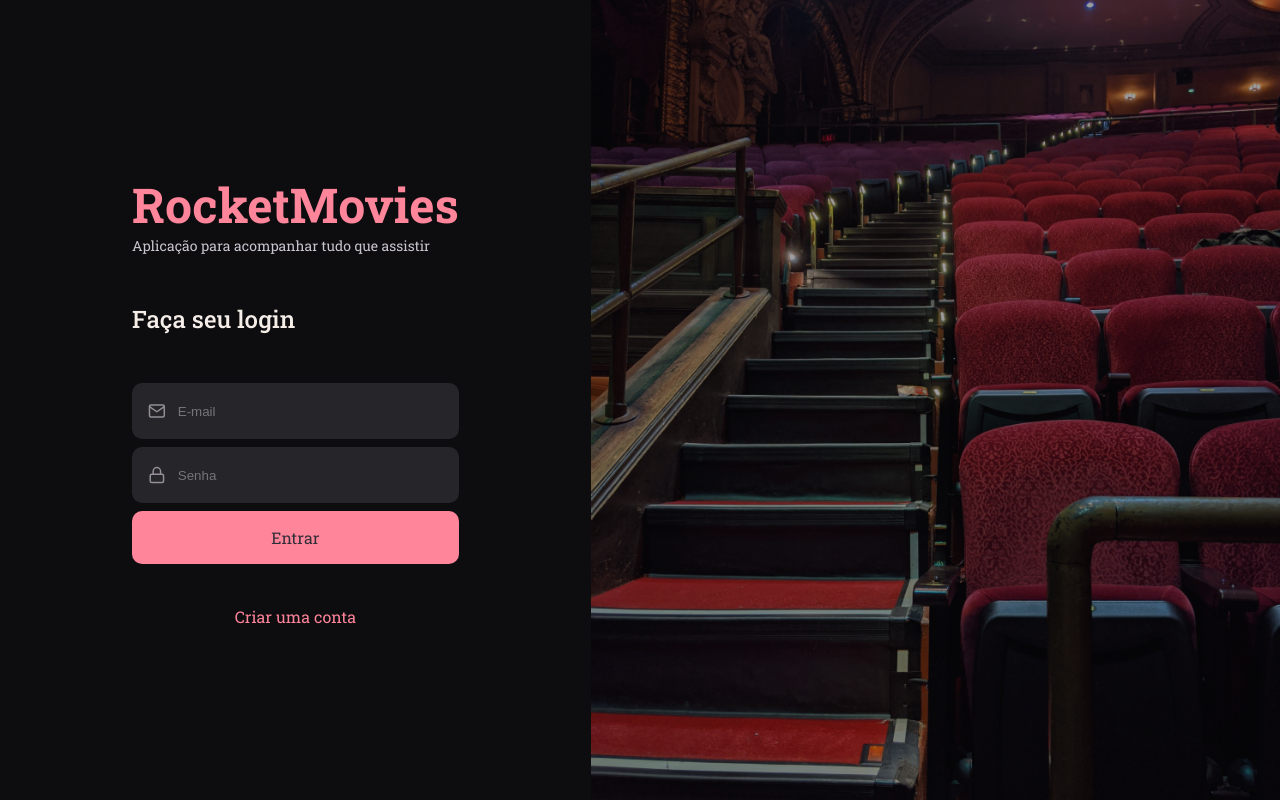
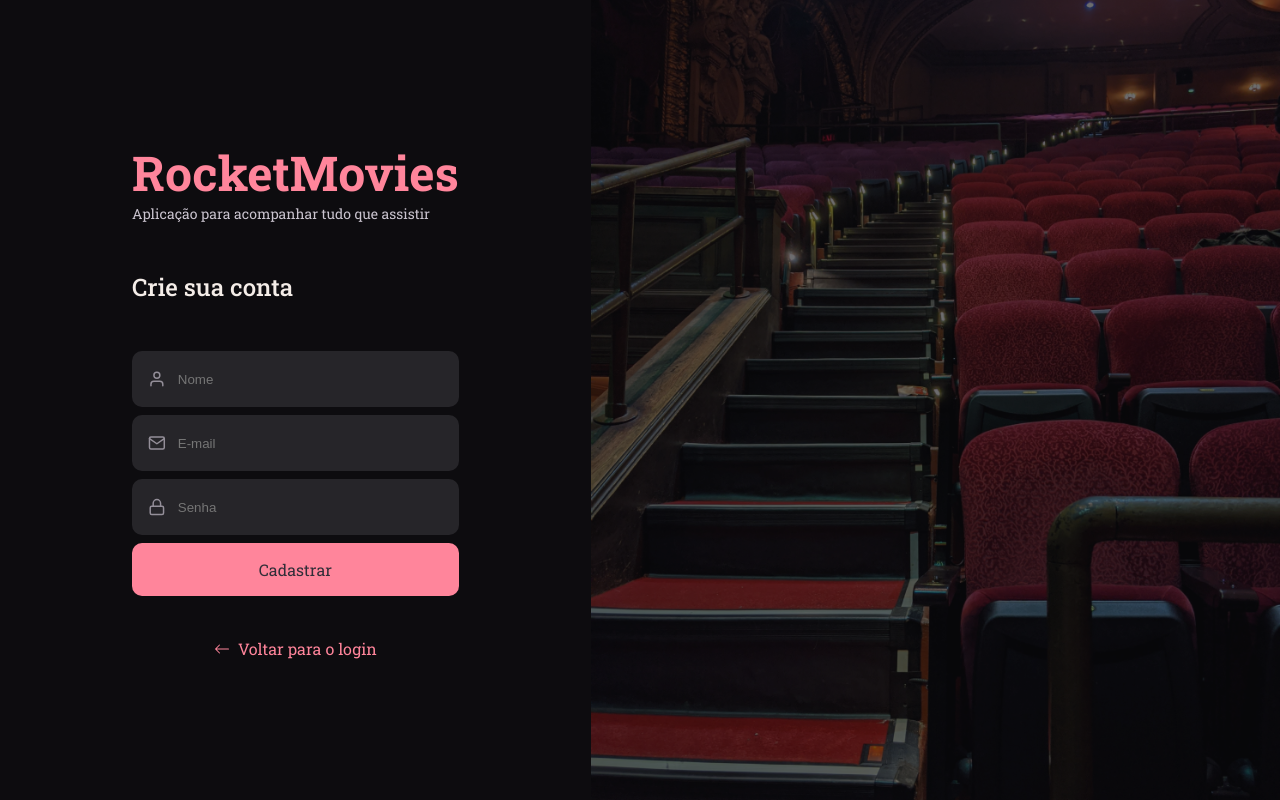
Before and after one commit to cah90/explorer-rocketmovies-frontend, a React (Vite) app: page / in a window 1280 px wide. Built offline with nearby package versions, Linux system fonts and the light colour scheme.

Commit message:
feat: added signup page

```diff
--- a/src/main.jsx
+++ b/src/main.jsx
@@ -5,13 +5,13 @@ import { ThemeProvider } from "styled-components"
 import theme from "./styles/theme"
 import GlobalStyles from "./styles/global"
 
-import { SignIn } from "./pages/SignIn"
+import { SignUp } from "./pages/SignUp"
 
 ReactDOM.createRoot(document.getElementById("root")).render(
 	<React.StrictMode>
 		<ThemeProvider theme={theme}>
 			<GlobalStyles />
-			<SignIn />
+			<SignUp />
 		</ThemeProvider>
 	</React.StrictMode>
 )
--- /dev/null
+++ b/src/pages/SignUp/index.jsx
@@ -0,0 +1,35 @@
+import { Container, Form, Background } from "./styles"
+import { FiMail, FiLock, FiUser } from "react-icons/fi"
+
+import { Link } from "react-router-dom"
+
+import { Input } from "../../components/Input"
+import { Button } from "../../components/Button"
+import { ButtonText } from "../../components/ButtonText"
+
+export function SignUp() {
+	return (
+		<Container>
+			<Form>
+				<h1>RocketMovies</h1>
+				<p>Aplicação para acompanhar tudo que assistir</p>
+
+				<h2>Crie sua conta</h2>
+
+				<Input placeholder="Nome" type="text" icon={FiUser} required />
+
+				<Input placeholder="E-mail" type="email" icon={FiMail} required />
+
+				<Input placeholder="Senha" type="password" icon={FiLock} required />
+
+				<Button title="Cadastrar" />
+
+				<div className="button">
+					<ButtonText title={"Voltar para o login"} />
+				</div>
+			</Form>
+
+			<Background />
+		</Container>
+	)
+}
--- a/src/pages/SignIn/styles.js
+++ b/src/pages/SignUp/styles.js
@@ -35,11 +35,12 @@ export const Form = styled.div`
 		color: ${(props) => props.theme.COLORS.GRAY_300};
 	}
 
-	> a {
-		margin-top: 4.2rem;
+	.button {
 		color: ${(props) => props.theme.COLORS.PINK};
 
 		text-align: center;
+
+		margin: 4.2rem auto 0;
 	}
 `
 
@@ -52,6 +53,6 @@ export const Background = styled.div`
 		flex: 1;
 		background: url(${backgroundImg}) no-repeat center center;
 		background-size: cover;
-		opacity: 0.6;
+		opacity: 0.4;
 	}
 `
```
